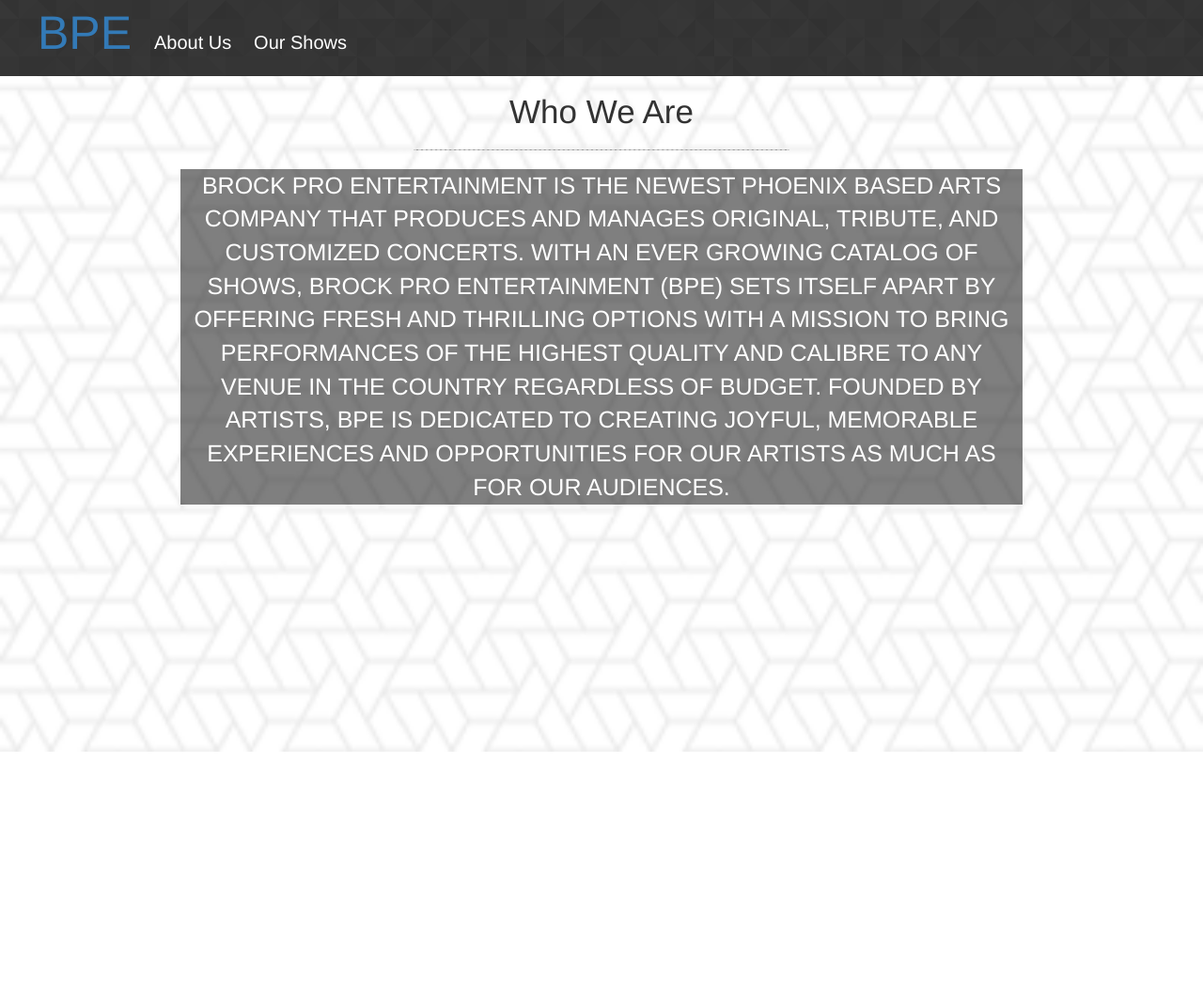
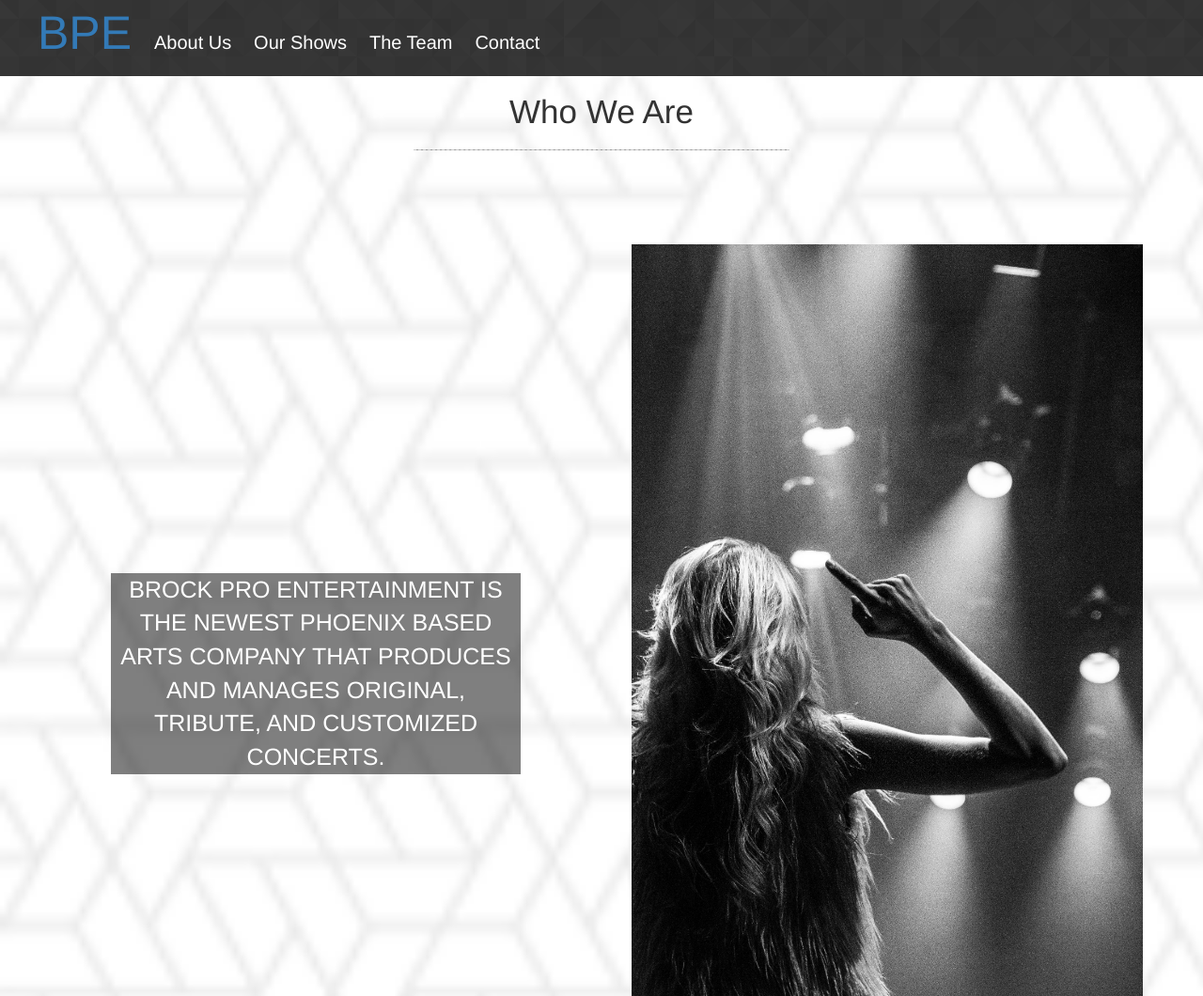
Before and after one commit to Nick-Kuhn88/BPE-website, a website: page about.html in a window 1280 px wide. Shown: the top 1060 px of the page at 94% size. Before the commit the page ends 800 px from the top, so only its background shows below. Drawn offline with nearby package versions, Linux system fonts and the light colour scheme.

Commit message:
added pics and proper layout to about page

```diff
--- a/about.html
+++ b/about.html
@@ -26,6 +26,8 @@
         <li><a class="Brand" href="index.html">BPE</a></li>
         <li><a href="about.html" class="nav-link">About Us</a></li>
         <li><a href="#" class="nav-link">Our Shows</a></li>
+        <li><a href="#" class="nav-link">The Team</a></li>
+        <li><a href="#" class="nav-link" id="contact">Contact</a></li>
       </ul>
     </div>
     <br />
@@ -34,20 +36,47 @@
     <br />
     <h1 id="who-we-are">Who We Are</h1>
     <hr class="underline" />
-    <div class="container-fluid">
-      <div class="row">
+
+      <div class="box">
         <div class="text-center about-us">
           <p>BROCK PRO ENTERTAINMENT IS THE NEWEST PHOENIX
              BASED ARTS COMPANY THAT PRODUCES AND MANAGES ORIGINAL, TRIBUTE, AND CUSTOMIZED
-             CONCERTS. WITH AN EVER GROWING CATALOG OF SHOWS, BROCK PRO ENTERTAINMENT
-             (BPE) SETS ITSELF APART BY OFFERING FRESH AND THRILLING OPTIONS WITH A
-             MISSION TO BRING PERFORMANCES OF THE HIGHEST QUALITY AND CALIBRE TO ANY
-             VENUE IN THE COUNTRY REGARDLESS OF BUDGET.
-             FOUNDED BY ARTISTS, BPE IS DEDICATED TO CREATING JOYFUL, MEMORABLE EXPERIENCES
-             AND OPPORTUNITIES FOR OUR ARTISTS AS MUCH AS FOR OUR AUDIENCES.</p>
+             CONCERTS. </p>
         </div>
       </div>
-    </div>
+      <div class="box">
+        <img src="images/about-image1.jpg", alt="BPE" class="img-fluid">
+      </div>
+      <br class="clear"/>
+
+      <div class="box">
+        <img src="images/about-image2.jpg", alt="BPE" class="img-fluid">
+      </div>
+      <div class="box">
+        <div class="bg-primary text-center about-us">
+          <p>
+           WITH AN EVER GROWING CATALOG OF SHOWS, BROCK PRO ENTERTAINMENT
+           (BPE) SETS ITSELF APART BY OFFERING FRESH AND THRILLING OPTIONS WITH A
+           MISSION TO BRING PERFORMANCES OF THE HIGHEST QUALITY AND CALIBRE TO ANY
+           VENUE IN THE COUNTRY REGARDLESS OF BUDGET.
+          </p>
+        </div>
+      </div>
+      <br class="clear"/>
+
+      <div class="box">
+        <div class="text-center about-us">
+          <p>
+            FOUNDED BY ARTISTS, BPE IS DEDICATED TO CREATING JOYFUL, MEMORABLE EXPERIENCES
+            AND OPPORTUNITIES FOR OUR ARTISTS AS MUCH AS FOR OUR AUDIENCES.
+          </p>
+        </div>
+      </div>
+      <div class="box">
+        <img src="images/about-image3.jpg", alt="BPE" class="img-fluid">
+      </div>
+      <br class="clear"/>
+
     <script src="index.js"></script>
 
     <script src="https://code.jquery.com/jquery-3.2.1.slim.min.js"
--- a/style.css
+++ b/style.css
@@ -79,8 +79,15 @@
   font-size: 25px;
   background: rgba(0, 0, 0, 0.5);
   color: white;
-  margin-right: 15%;
-  margin-left: 15%;
+  margin-right: 10%;
+  margin-left: 10%;
+}
+
+.box {
+  float: left;
+  width: 42.5%;
+  margin-left: 5%;
+  margin-top: 80px;
 }
 
 .underline {
@@ -94,3 +101,15 @@
   text-align: center;
   font-size: 35px;
 }
+
+img {
+  height: 800px;
+  width: 100%;
+}
+
+.about-us {
+  margin-top: 350px;
+}
+.clear {
+  clear: both;
+}
```
Also changed, not shown: index.html (+2 -0 lines), images/about-image1.jpg (renamed from images/slider1.jpg), images/about-image2.jpg (added), images/about-image3.jpg (added).
